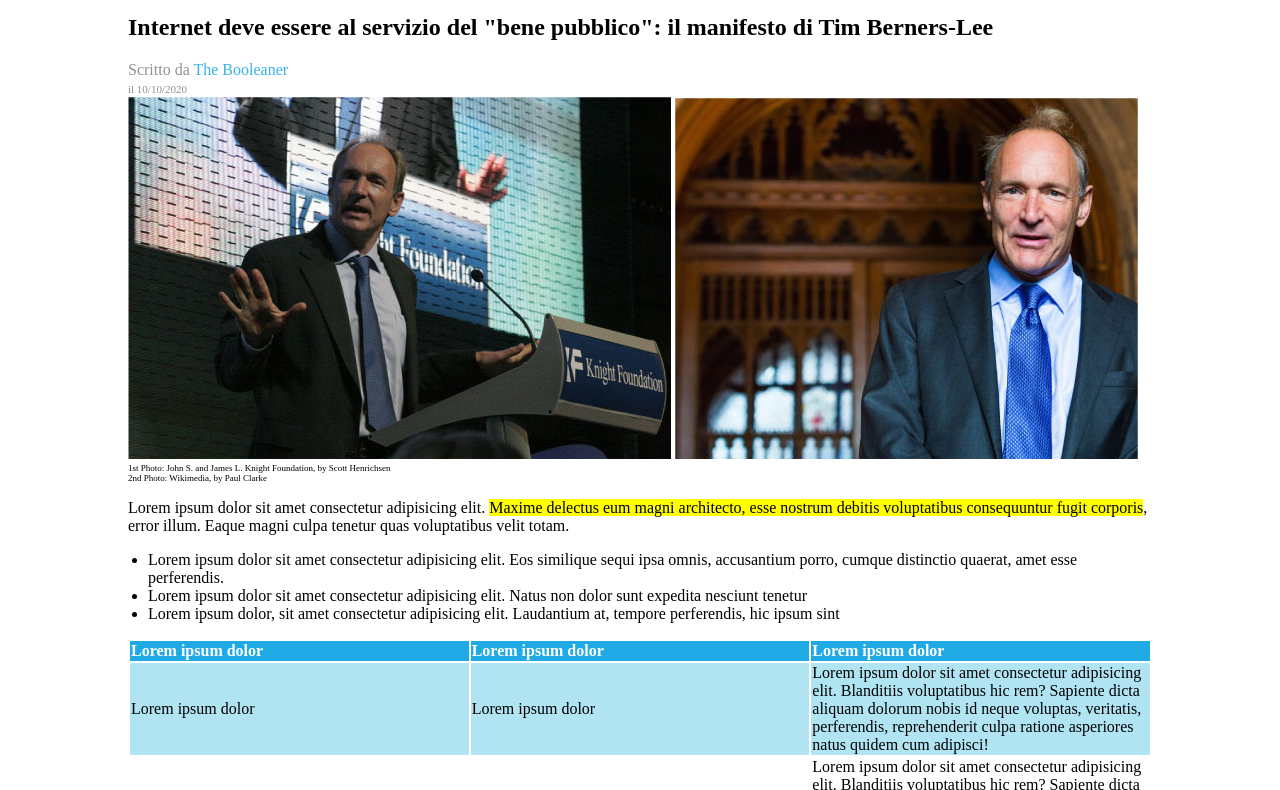
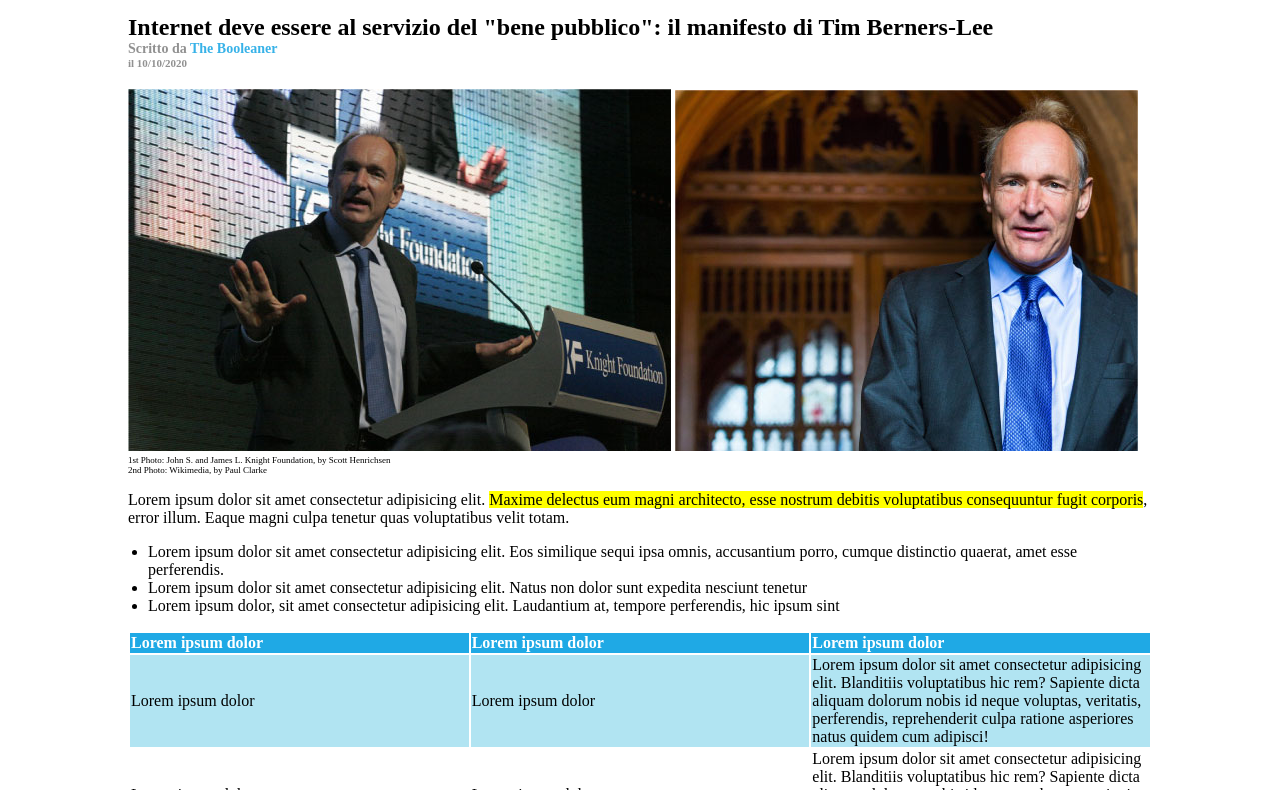
Before and after one commit to Willians-Hurtado/html-css-booleaner, a plain HTML site: page index.html in a window 1280 px wide. Shown: the part 106-896 px from the top of the page. Drawn offline with Linux system fonts and the light colour scheme.

Commit message:
fix on title

```diff
--- a/css/style.css
+++ b/css/style.css
@@ -34,6 +34,8 @@ body{
 
 #aut{
     color: var(--cv-ADS);
+    font-size: 14px;
+
 }
 
 #author{
--- a/index.html
+++ b/index.html
@@ -18,9 +18,10 @@
         <section>
             <h1>
                 Internet deve essere al servizio del "bene pubblico": il manifesto di Tim Berners-Lee
+                <div id="aut">Scritto da <span id="author"> The Booleaner</span></div>
+                <div id="data">il 10/10/2020</div>
             </h1>
-            <span id="aut">Scritto da <span id="author"> The Booleaner</span></span><br>
-            <span id="data">il 10/10/2020</span>
+
 
         </section>
 
```
